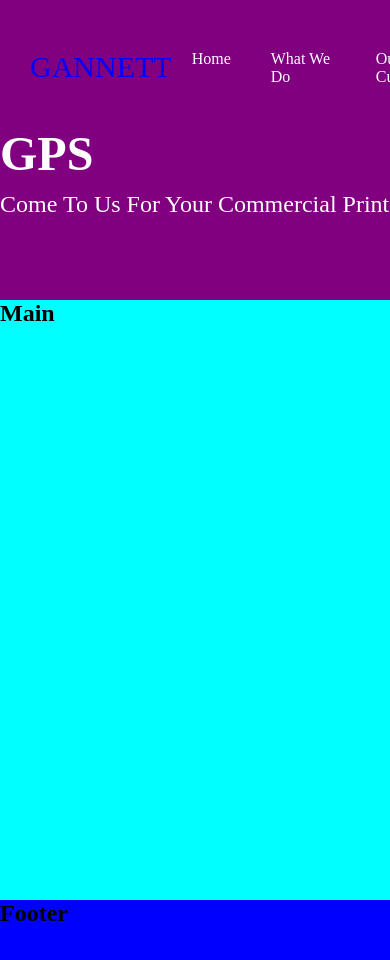
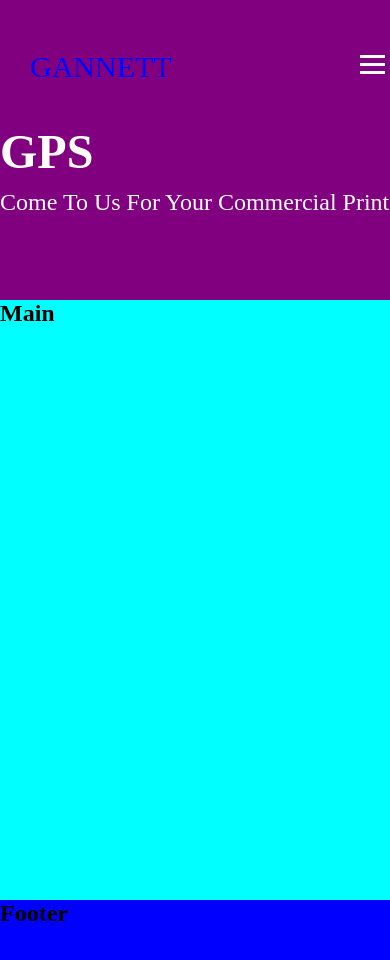
Before and after one commit to llcain/CSS, a website: page grid-practice.html in a window 390 px wide. Shown: the top 960 px of the page. Drawn offline with nearby package versions, Linux system fonts and the light colour scheme.

Commit message:
Added hamburger menu

```diff
--- a/grid-practice.css
+++ b/grid-practice.css
@@ -31,6 +31,22 @@
     text-decoration: none;
     color: white;
 }
+
+.hamburger {
+    display: none;
+}
+
+
+.bar {
+    display: block;
+    width: 25px;
+    height: 3px;
+    margin: 5px auto;
+    transition: all 0.3s ease-in-out;
+    background-color: #fff;
+}
+
+
 
 .text-box {
     margin: 40px auto;
@@ -72,3 +88,19 @@
     background-color: blue;
     grid-area: footer;
 }
+
+@media (max-width: 768px) {
+
+    .hamburger {
+        display: block;
+        position: absolute;
+        top: 50px;
+        right: 5px;
+        z-index: 1;
+    }
+
+    .nav-links {
+        display: none;
+    }
+
+}
--- a/grid-practice.html
+++ b/grid-practice.html
@@ -4,6 +4,7 @@
     <meta charset="UTF-8">
     <meta name="viewport" content="width=device-width, initial-scale=1.0">
     <title>Grid</title>
+    <link rel="stylesheet" href="https://fonts.googleapis.com/icon?family=Material+Icon">
     <link rel="stylesheet" href="grid-practice.css">
 </head>
 <body>
@@ -14,12 +15,18 @@
             <nav class="navbar">
                 <div class="logo">GANNETT</div>
                 <ul class="nav-links">
-                    <li><a href="">Home</a></li>
-                    <li><a href="">What We Do</a></li>
-                    <li><a href="">Our Customers</a></li>
-                    <li><a href="">Testimonials</a></li>
-                    <li><a href="">Contact Us</a></li>
+                    <li class="nav-item"><a href="#">Home</a></li>
+                    <li class="nav-item"><a href="#">What We Do</a></li>
+                    <li class="nav-item"><a href="#">Our Customers</a></li>
+                    <li class="nav-item"><a href="#">Testimonials</a></li>
+                    <li class="nav-item"><a href="#">Contact Us</a></li>
                 </ul>
+
+                <div class="hamburger">
+                    <span class="bar"></span>
+                    <span class="bar"></span>
+                    <span class="bar"></span>
+                </div>
 
             </nav>
             <div class="text-box">
```
